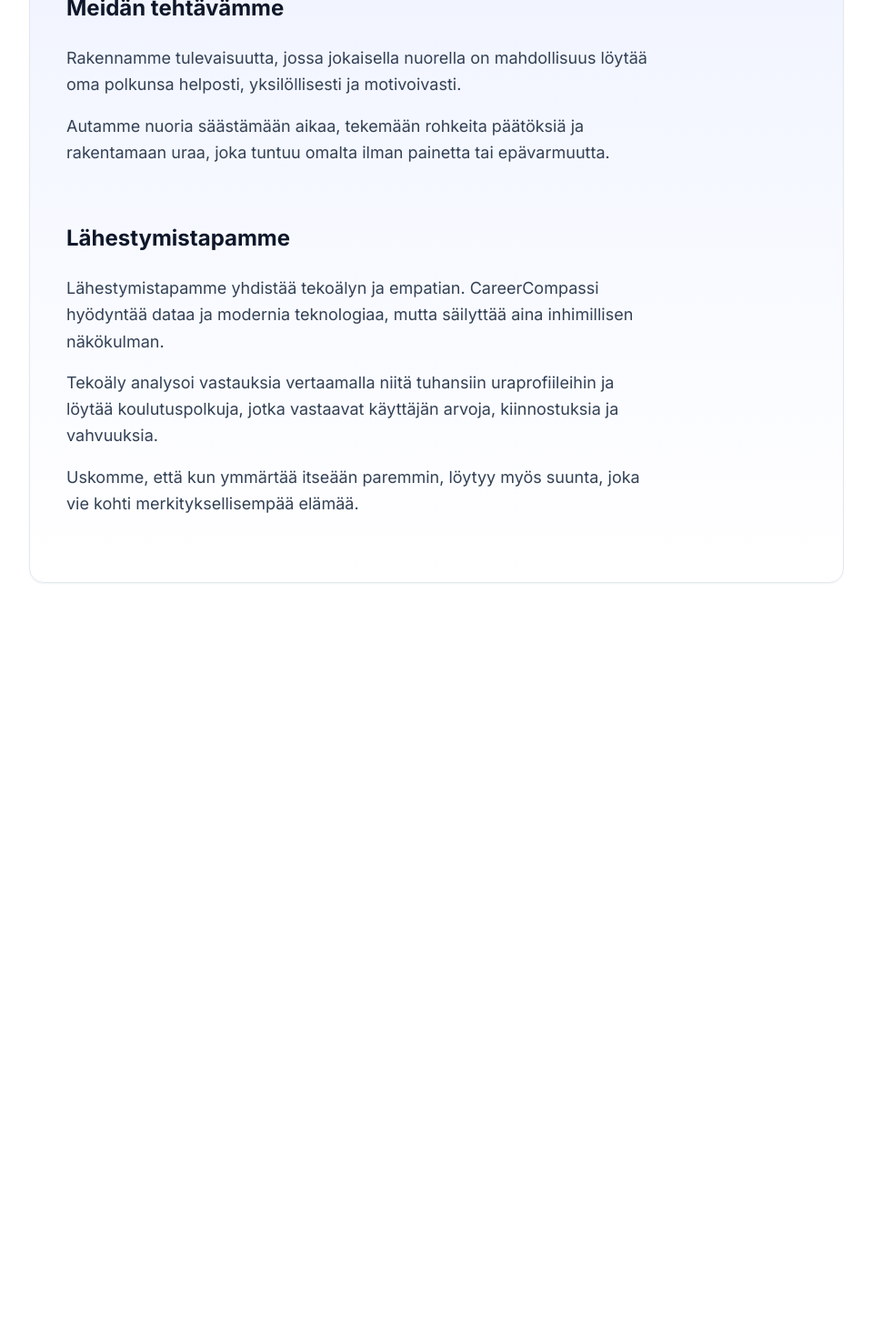
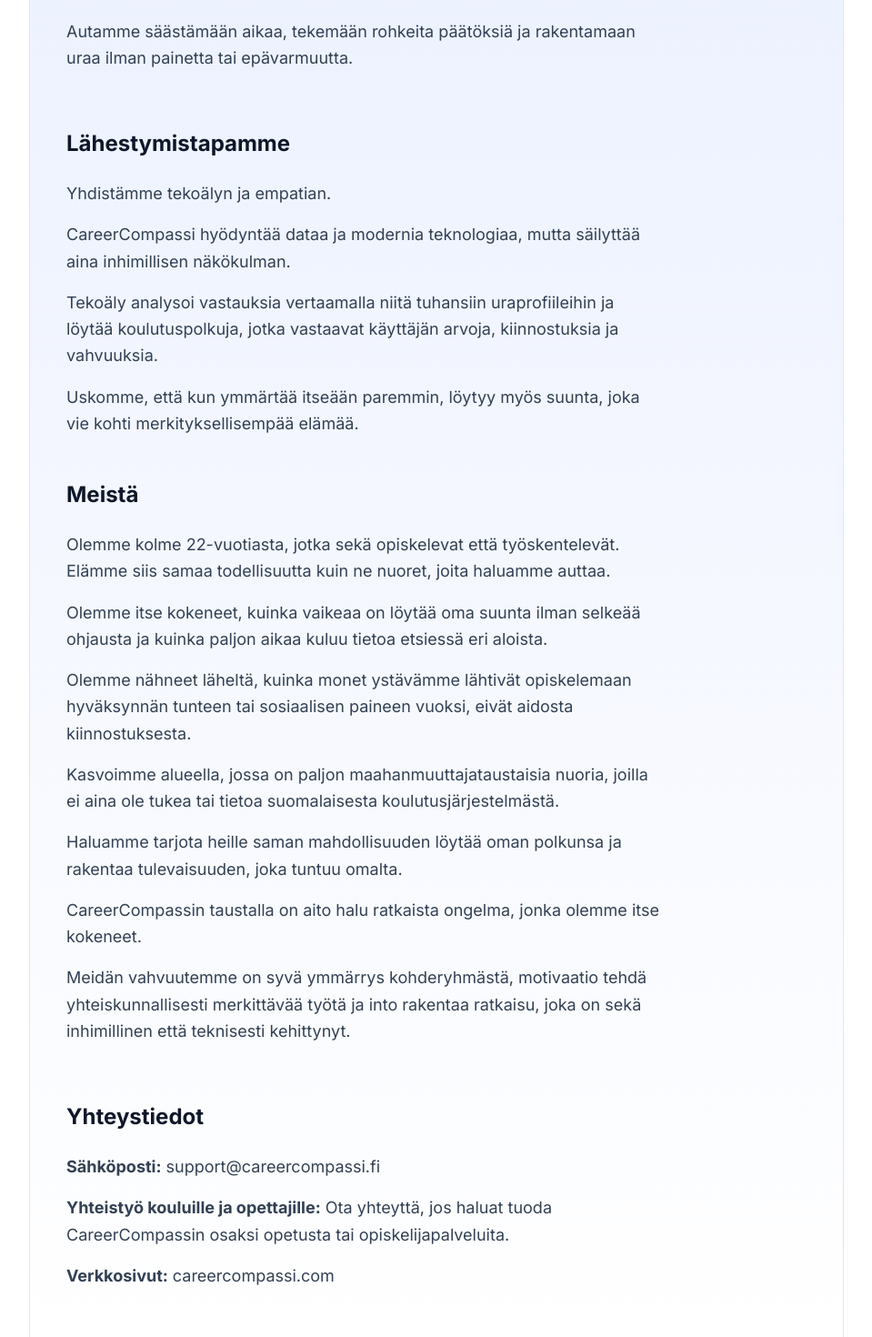
Before and after one commit to yasiinali2003-design/Careercompassii, a Next.js app: page /meista in a window 1280 px wide. Shown: the part 600-2070 px from the top of the page at 91% size, without its empty margins (160-1119 px from the left). Before the commit the page ends 1321 px from the top, so only its background shows below. Built offline with nearby package versions, Linux system fonts and the light colour scheme.

Commit message:
Update AboutUs page with Version 2 content (Missiomme, Meistä, contact)

```diff
--- a/components/AboutUs.tsx
+++ b/components/AboutUs.tsx
@@ -250,14 +250,20 @@
   <AnimatedSection>
     <div className="mb-16">
       <h2 className="text-2xl font-bold text-[#0F172A] mb-6">
-        CareerCompassin missio
+        Missiomme
       </h2>
       <div className="space-y-4 max-w-prose">
         <p className="text-[#334155] leading-relaxed text-lg">
-          CareerCompassin tehtävänä on auttaa nuoria tunnistamaan vahvuutensa ja löytämään oman suunnan, joka tuntuu aidosti omalta.
+          CareerCompassin tehtävänä on auttaa nuoria tunnistamaan vahvuutensa ja löytämään oman suuntansa, sellaisen, joka tuntuu aidosti omalta.
         </p>
         <p className="text-[#334155] leading-relaxed text-lg">
           Uskomme, että jokaisella on potentiaali rakentaa merkityksellinen tulevaisuus. Tarvitaan vain oikea kompassi näyttämään tie eteenpäin.
+        </p>
+        <p className="text-[#334155] leading-relaxed text-lg">
+          Rakennamme tulevaisuutta, jossa jokaisella nuorella on mahdollisuus löytää oma polkunsa helposti, yksilöllisesti ja motivoivasti.
+        </p>
+        <p className="text-[#334155] leading-relaxed text-lg">
+          Autamme säästämään aikaa, tekemään rohkeita päätöksiä ja rakentamaan uraa ilman painetta tai epävarmuutta.
         </p>
       </div>
     </div>
@@ -292,13 +298,72 @@
       </h2>
       <div className="space-y-4 max-w-prose">
         <p className="text-[#334155] leading-relaxed text-lg">
-          Lähestymistapamme yhdistää tekoälyn ja empatian. CareerCompassi hyödyntää dataa ja modernia teknologiaa, mutta säilyttää aina inhimillisen näkökulman.
+          Yhdistämme tekoälyn ja empatian.
+        </p>
+        <p className="text-[#334155] leading-relaxed text-lg">
+          CareerCompassi hyödyntää dataa ja modernia teknologiaa, mutta säilyttää aina inhimillisen näkökulman.
         </p>
         <p className="text-[#334155] leading-relaxed text-lg">
           Tekoäly analysoi vastauksia vertaamalla niitä tuhansiin uraprofiileihin ja löytää koulutuspolkuja, jotka vastaavat käyttäjän arvoja, kiinnostuksia ja vahvuuksia.
         </p>
         <p className="text-[#334155] leading-relaxed text-lg">
           Uskomme, että kun ymmärtää itseään paremmin, löytyy myös suunta, joka vie kohti merkityksellisempää elämää.
+        </p>
+      </div>
+    </div>
+  </AnimatedSection>
+);
+
+// Meistä Section Component
+const MeistSection = () => (
+  <AnimatedSection>
+    <div className="mb-16">
+      <h2 className="text-2xl font-bold text-[#0F172A] mb-6">
+        Meistä
+      </h2>
+      <div className="space-y-4 max-w-prose">
+        <p className="text-[#334155] leading-relaxed text-lg">
+          Olemme kolme 22-vuotiasta, jotka sekä opiskelevat että työskentelevät. Elämme siis samaa todellisuutta kuin ne nuoret, joita haluamme auttaa.
+        </p>
+        <p className="text-[#334155] leading-relaxed text-lg">
+          Olemme itse kokeneet, kuinka vaikeaa on löytää oma suunta ilman selkeää ohjausta ja kuinka paljon aikaa kuluu tietoa etsiessä eri aloista.
+        </p>
+        <p className="text-[#334155] leading-relaxed text-lg">
+          Olemme nähneet läheltä, kuinka monet ystävämme lähtivät opiskelemaan hyväksynnän tunteen tai sosiaalisen paineen vuoksi, eivät aidosta kiinnostuksesta.
+        </p>
+        <p className="text-[#334155] leading-relaxed text-lg">
+          Kasvoimme alueella, jossa on paljon maahanmuuttajataustaisia nuoria, joilla ei aina ole tukea tai tietoa suomalaisesta koulutusjärjestelmästä.
+        </p>
+        <p className="text-[#334155] leading-relaxed text-lg">
+          Haluamme tarjota heille saman mahdollisuuden löytää oman polkunsa ja rakentaa tulevaisuuden, joka tuntuu omalta.
+        </p>
+        <p className="text-[#334155] leading-relaxed text-lg">
+          CareerCompassin taustalla on aito halu ratkaista ongelma, jonka olemme itse kokeneet.
+        </p>
+        <p className="text-[#334155] leading-relaxed text-lg">
+          Meidän vahvuutemme on syvä ymmärrys kohderyhmästä, motivaatio tehdä yhteiskunnallisesti merkittävää työtä ja into rakentaa ratkaisu, joka on sekä inhimillinen että teknisesti kehittynyt.
+        </p>
+      </div>
+    </div>
+  </AnimatedSection>
+);
+
+// Contact Section Component
+const ContactSection = () => (
+  <AnimatedSection>
+    <div className="mb-8">
+      <h2 className="text-2xl font-bold text-[#0F172A] mb-6">
+        Yhteystiedot
+      </h2>
+      <div className="space-y-4 max-w-prose">
+        <p className="text-[#334155] leading-relaxed text-lg">
+          <strong>Sähköposti:</strong> support@careercompassi.fi
+        </p>
+        <p className="text-[#334155] leading-relaxed text-lg">
+          <strong>Yhteistyö kouluille ja opettajille:</strong> Ota yhteyttä, jos haluat tuoda CareerCompassin osaksi opetusta tai opiskelijapalveluita.
+        </p>
+        <p className="text-[#334155] leading-relaxed text-lg">
+          <strong>Verkkosivut:</strong> careercompassi.com
         </p>
       </div>
     </div>
@@ -329,8 +394,9 @@
         {/* Mission Content */}
         <div className="space-y-12">
           <MissionIntro />
-          <MissionSection />
           <ApproachSection />
+          <MeistSection />
+          <ContactSection />
         </div>
       </div>
     </section>
```
